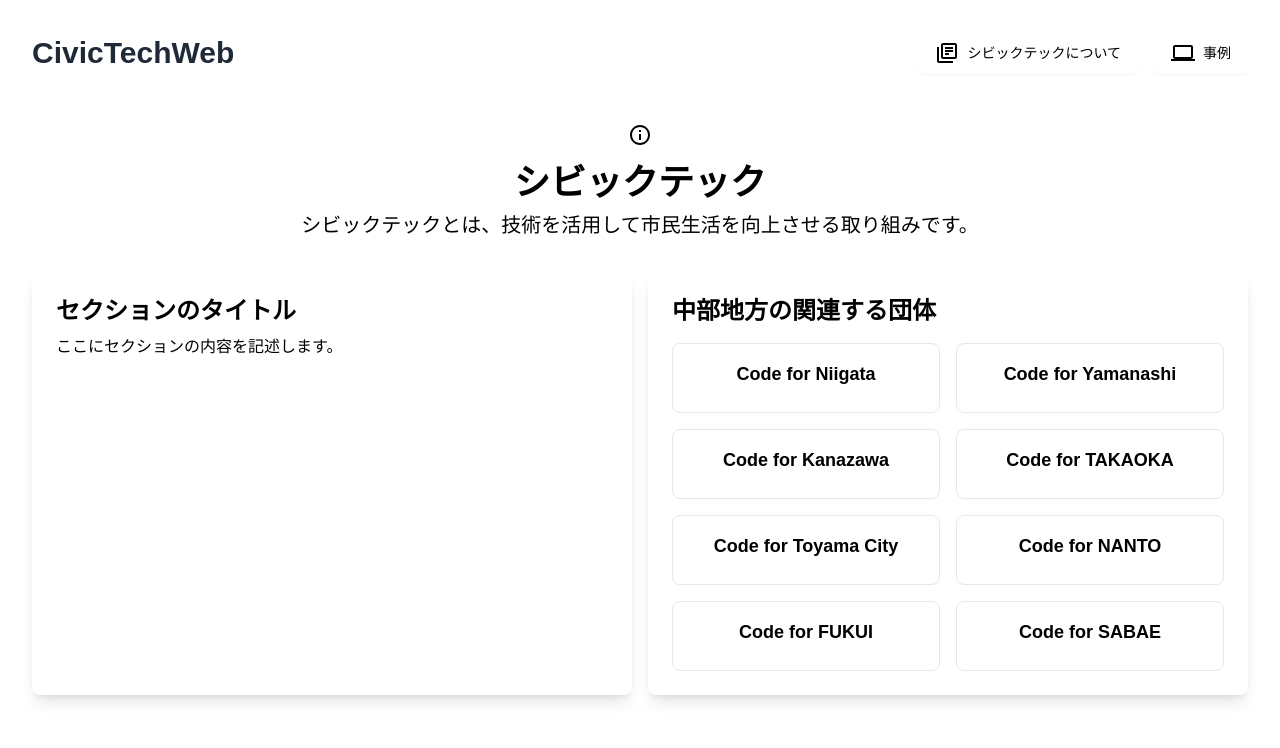
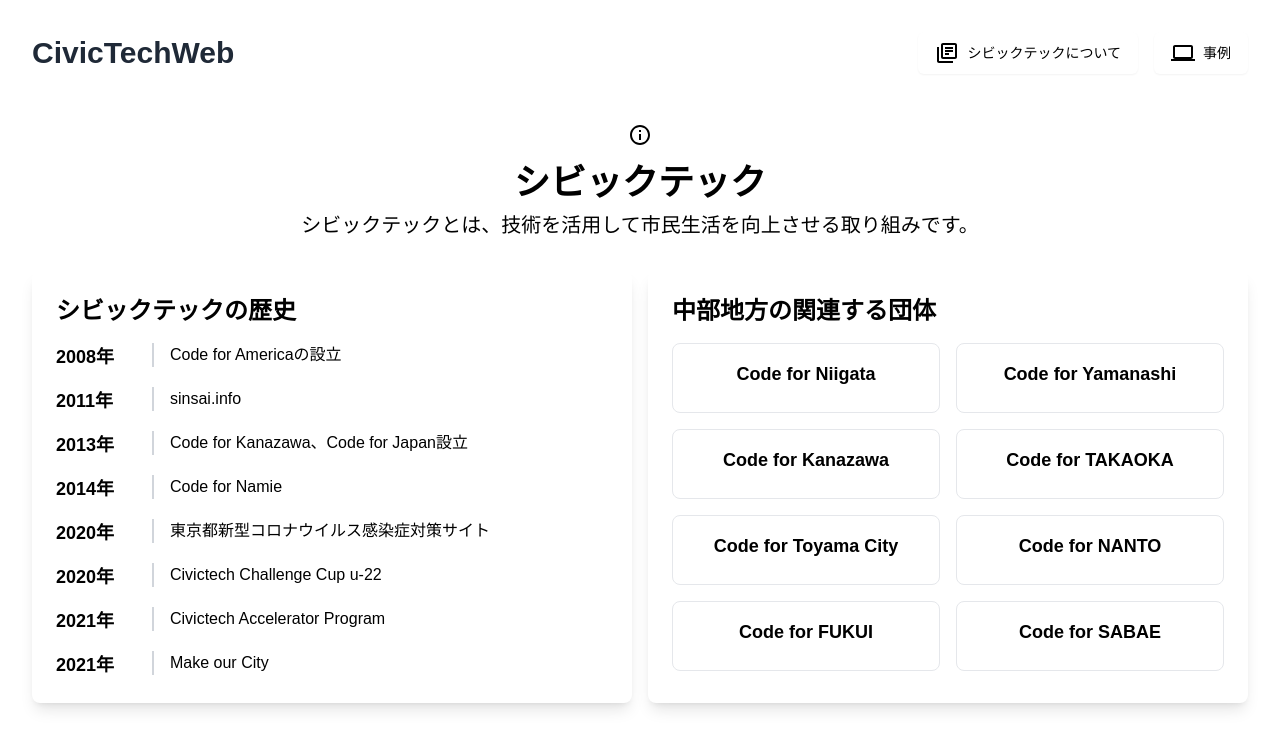
Before and after one commit to Yamamoto1012/Civictech_Web_2023, a Next.js app: page /about in a window 1280 px wide. Shown: the top 748 px of the page. Built offline with nearby package versions, Linux system fonts and the light colour scheme; a web font is replaced by a local one.

Commit message:
aboutページを突貫工事

```diff
--- a/app/about/page.jsx
+++ b/app/about/page.jsx
@@ -18,8 +18,66 @@
         <div className="grid md:grid-cols-2 gap-4">
           {/* セクション1 */}
           <div className="bg-white shadow-lg rounded-lg p-6">
-            <h2 className="text-2xl font-bold mb-2">セクションのタイトル</h2>
-            <p>ここにセクションの内容を記述します。</p>
+            <h2 className="text-2xl font-bold mb-4">シビックテックの歴史</h2>
+            <div className="space-y-4">
+              {/* 年表のアイテム */}
+              <div className="flex items-start">
+                <div className="text-lg font-semibold w-24">2008年</div>
+                <div className="border-l-2 border-gray-300 pl-4">
+                  <p>Code for Americaの設立</p>
+                </div>
+              </div>
+
+              <div className="flex items-start">
+                <div className="text-lg font-semibold w-24">2011年</div>
+                <div className="border-l-2 border-gray-300 pl-4">
+                  <p>sinsai.info</p>
+                </div>
+              </div>
+
+              <div className="flex items-start">
+                <div className="text-lg font-semibold w-24">2013年</div>
+                <div className="border-l-2 border-gray-300 pl-4">
+                  <p>Code for Kanazawa、Code for Japan設立</p>
+                </div>
+              </div>
+
+
+              <div className="flex items-start">
+                <div className="text-lg font-semibold w-24">2014年</div>
+                <div className="border-l-2 border-gray-300 pl-4">
+                  <p>Code for Namie</p>
+                </div>
+              </div>
+
+              <div className="flex items-start">
+                <div className="text-lg font-semibold w-24">2020年</div>
+                <div className="border-l-2 border-gray-300 pl-4">
+                  <p>東京都新型コロナウイルス感染症対策サイト</p>
+                </div>
+              </div>
+
+              <div className="flex items-start">
+                <div className="text-lg font-semibold w-24">2020年</div>
+                <div className="border-l-2 border-gray-300 pl-4">
+                  <p>Civictech Challenge Cup u-22</p>
+                </div>
+              </div>
+
+              <div className="flex items-start">
+                <div className="text-lg font-semibold w-24">2021年</div>
+                <div className="border-l-2 border-gray-300 pl-4">
+                  <p>Civictech Accelerator Program</p>
+                </div>
+              </div>
+
+              <div className="flex items-start">
+                <div className="text-lg font-semibold w-24">2021年</div>
+                <div className="border-l-2 border-gray-300 pl-4">
+                  <p>Make our City</p>
+                </div>
+              </div>
+            </div>
           </div>
 
           {/* セクション2 */}
```
